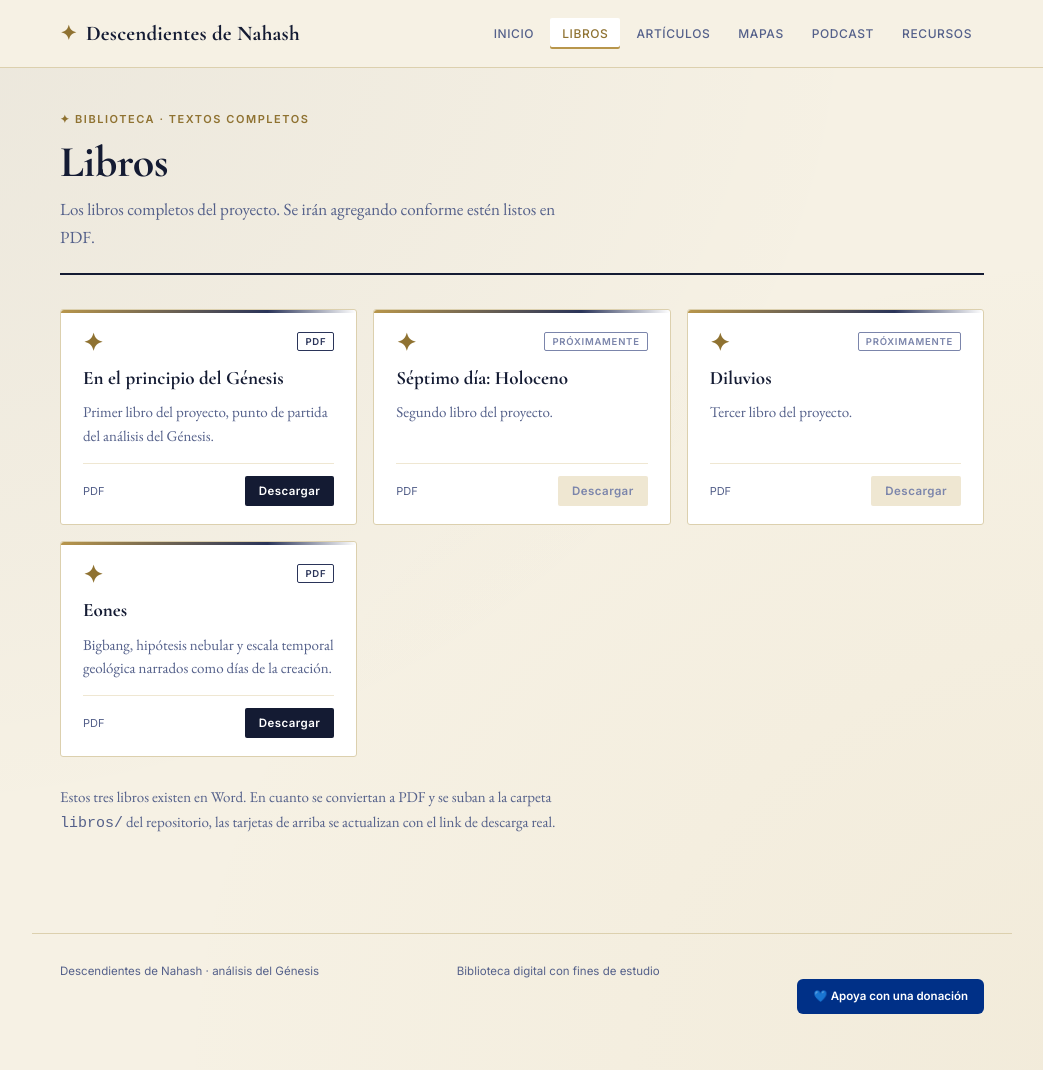
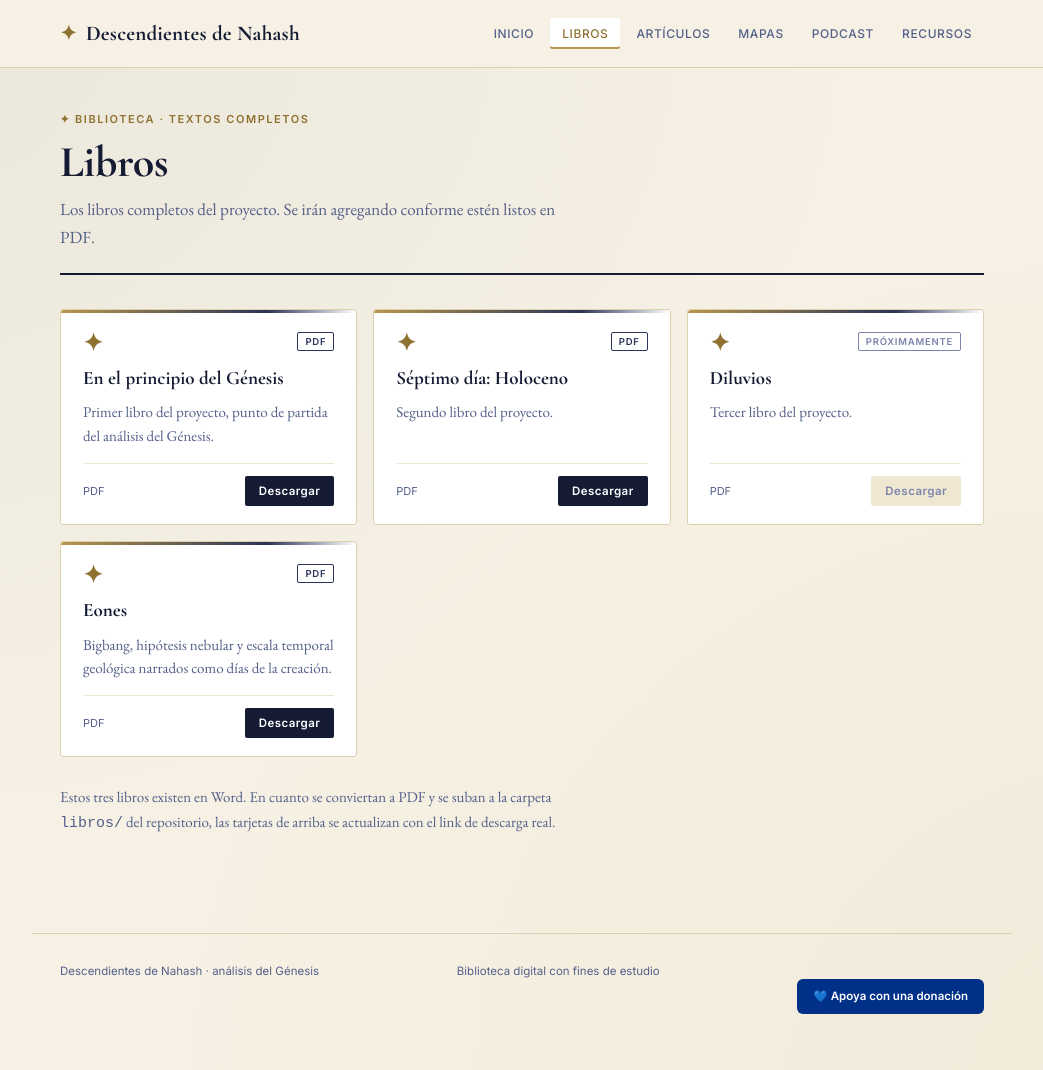
Before and after one commit to Dskartes/DescendientesdeNahash, a Jekyll site: the page built from libros.md, in a window 1280 px wide. Shown: the whole page, without its empty margins (118-1161 px from the left). Built offline with Jekyll 4.4.1, drawn with Linux system fonts in a browser that asks for light colours.

Commit message:
Update card tag and download link for book

```diff
--- a/libros.md
+++ b/libros.md
@@ -22,13 +22,13 @@
   <div class="card">
     <div class="card-top">
       <div class="card-mark">✦</div>
-      <div class="card-tag soon">Próximamente</div>
+      <div class="card-tag">PDF</div>
     </div>
     <h3 class="card-title">Séptimo día: Holoceno</h3>
     <p class="card-desc">Segundo libro del proyecto.</p>
     <div class="card-meta">
       <span class="card-info">PDF</span>
-      <span class="card-btn disabled">Descargar</span>
+      <a class="card-btn" href="{{ '/libros/El_septimo_dia_Holoceno.pdf' | relative_url }}" download>Descargar</a>
     </div>
   </div>
 
```
